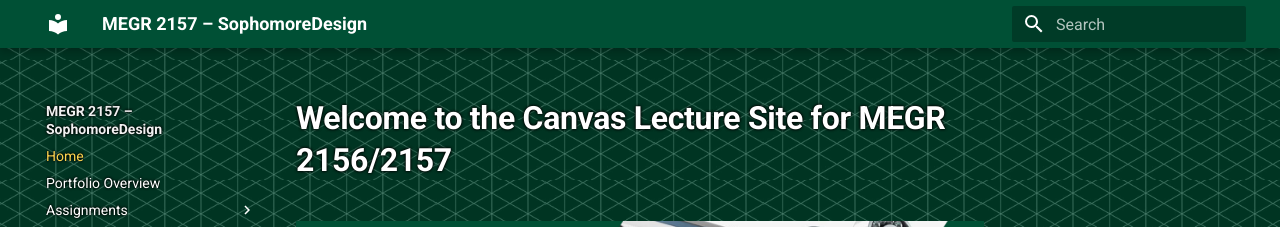
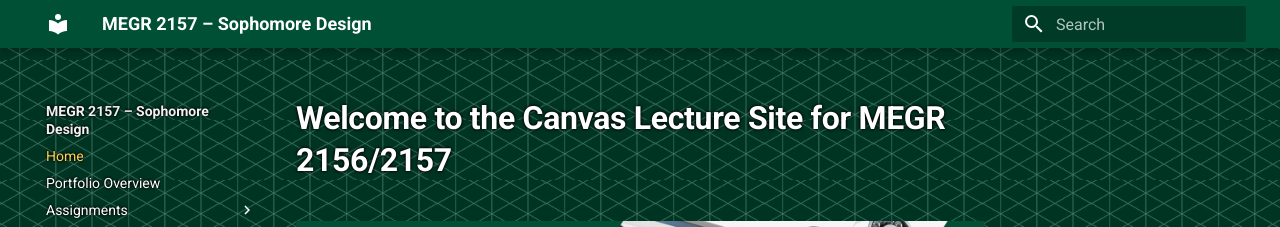
Before and after one commit to dtjfagan/2027Sp-MEGR2157, an MkDocs documentation site: the page built from docs/index.md, in a window 1280 px wide. Shown: the top 227 px of the page. Built offline with MkDocs 1.6.1 and Material for MkDocs 9.7.7, drawn with Linux system fonts in a browser that asks for light colours.

Commit message:
ch title

```diff
--- a/mkdocs.yml
+++ b/mkdocs.yml
@@ -1,4 +1,4 @@
-site_name: MEGR 2157 – SophomoreDesign
+site_name: MEGR 2157 – Sophomore Design
 site_description: Sophomore Design Lecture Repo for lectures and assignments.
 
 theme:
```
